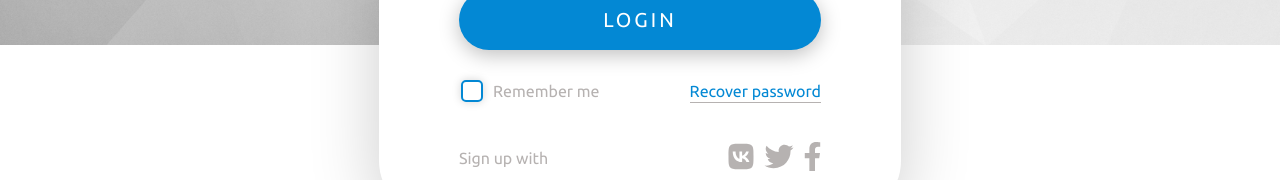
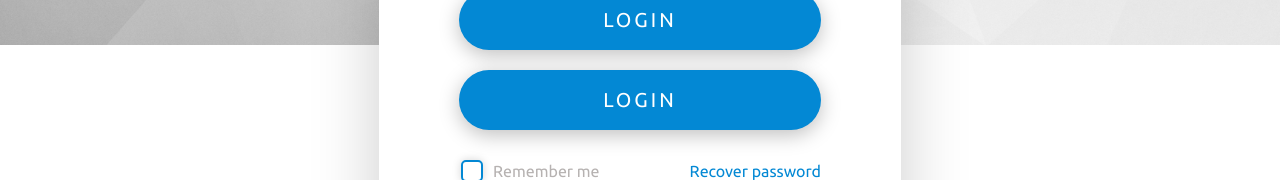
Before and after one commit to zoDLer1/classroom, a React (Create React App) app in the folder react-front/: page /login in a window 1280 px wide. Shown: the part 755-935 px from the top of the page. Built offline with nearby package versions, Linux system fonts and the light colour scheme.

Commit message:
refactored submit button css styles

```diff
--- a/react-front/src/UI/Input/css/style.module.css
+++ b/react-front/src/UI/Input/css/style.module.css
@@ -3,6 +3,7 @@
         width: 100%;
     }
 }
+
 @keyframes input_icon{
 
     to{
--- /dev/null
+++ b/react-front/src/UI/Submit/css/style.module.css
@@ -0,0 +1,24 @@
+.block{
+    width: 100%;
+    margin-bottom: 20px;
+    transition: transform 0.2s ease-out;
+}
+
+.block:hover{
+    transform: scale(1.05);
+}
+
+.block label{
+    display: flex;
+    text-transform: uppercase;
+    letter-spacing: 3px;
+    justify-content: center;
+    background-color: var(--primary-color);
+    color: #fff;
+    width: 100%;
+    border-radius: 55px;
+    padding: 18px 0;
+    font-size: 20px;
+    cursor: pointer;
+    box-shadow: 0 5px 20px 0 rgba(0, 0, 0, 0.25);
+}
--- /dev/null
+++ b/react-front/src/UI/Submit/index.jsx
@@ -0,0 +1,11 @@
+import css from './css/style.module.css'
+
+
+export default (props) => {
+    return (
+        <div className={css.block}>
+            <input id="submit" hidden type="submit"/>
+            <label for="submit">{props.text}</label>
+        </div>
+    )
+}
--- a/react-front/src/components/forms/css/main.css
+++ b/react-front/src/components/forms/css/main.css
@@ -198,7 +198,6 @@ option{
     font-size: 20px;
     cursor: pointer;
     box-shadow: 0 5px 20px 0 rgba(0, 0, 0, 0.25);
-
 }
 .form__input-checkbox input:checked + label::before{
     background-color: var(--primary-color);
--- a/react-front/src/components/forms/login-form/index.jsx
+++ b/react-front/src/components/forms/login-form/index.jsx
@@ -5,7 +5,7 @@ import Form_input from 'components/forms/forms-components/form-input'
 import Form_submit from 'components/forms/forms-components/form-submit'
 import Form_password from 'components/forms/forms-components/form-input/form-input-password'
 import TestInput from 'UI/Input'
-
+import TestSubmit from 'UI/Submit'
 
 export default () => {
     return (
@@ -27,6 +27,7 @@ export default () => {
                     <TestInput name="email" placeholder="Email" icon='fa-solid fa-envelope' />
                 </div>
                 <Form_submit text='login'/>
+                <TestSubmit text='login'/>
                 <div class="form__input-checkbox form__containter form__containter--between">
                     <input id="agree" type="checkbox" hidden/>
                     <label class="form__input-body form__containter" for="agree">Remember me</label>
```
